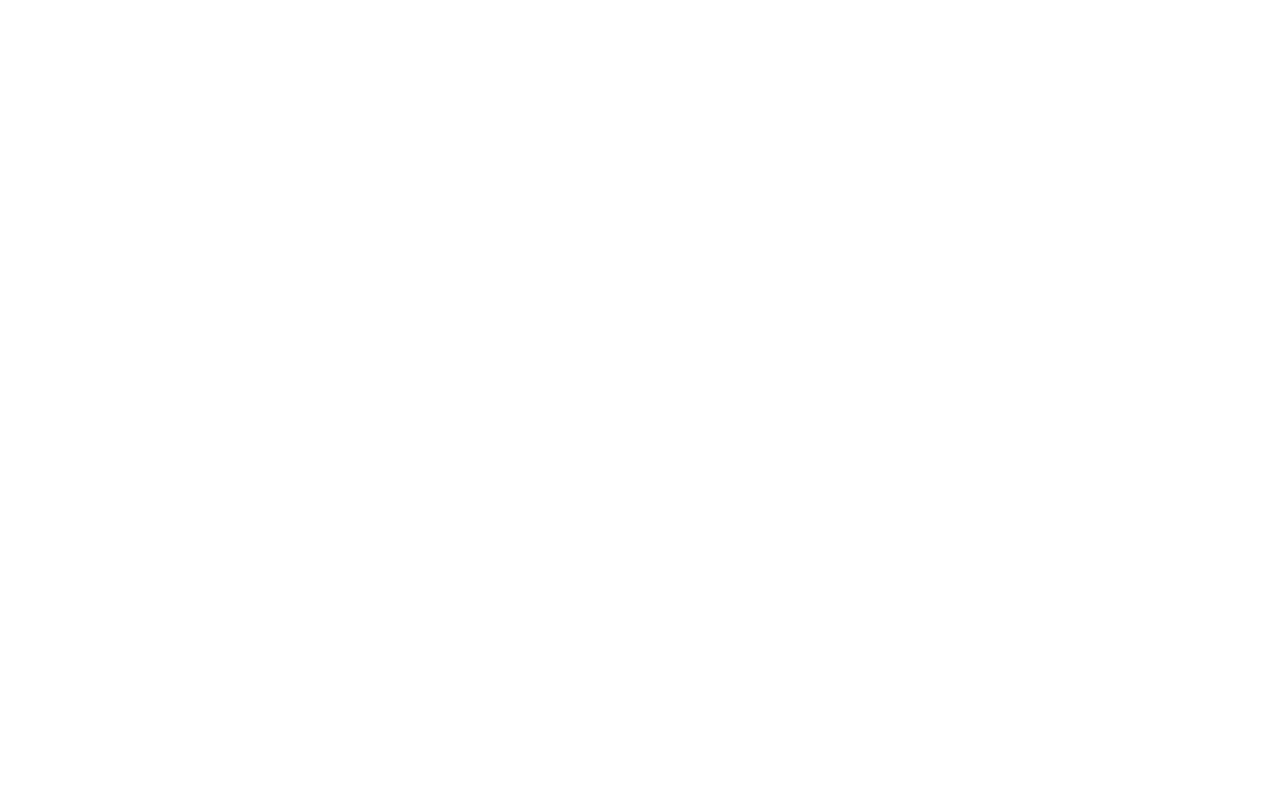
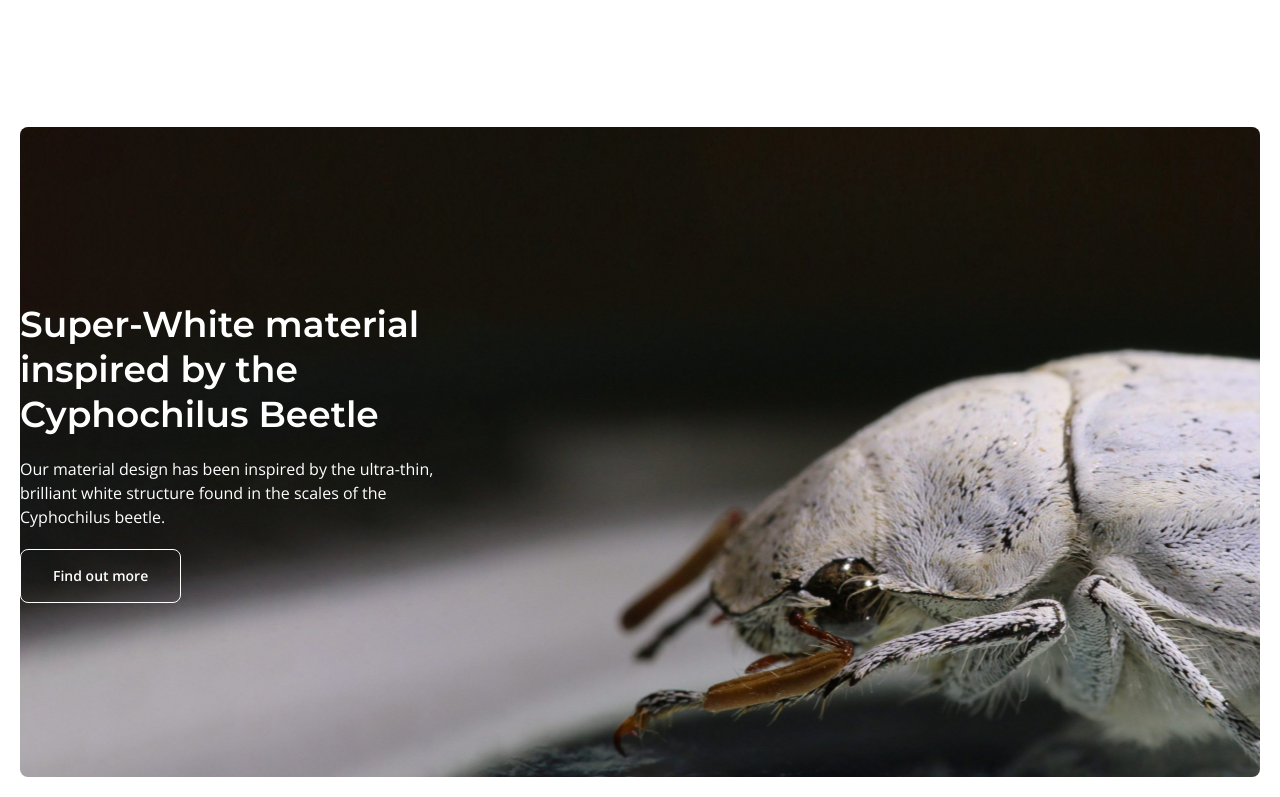
Before and after one commit to liamlyness97/seprify, a SvelteKit app: page / in a window 1280 px wide. Shown: the part 2344-3141 px from the top of the page. Before the commit the page ends 2491 px from the top, so only its background shows below. Built offline with nearby package versions, Linux system fonts and the light colour scheme.

Commit message:
Strap section added

```diff
--- /dev/null
+++ b/src/lib/components/Awards.svelte
@@ -0,0 +1,47 @@
+<div class="w-full py-32">
+	<div class="relative mx-auto grid max-w-5xl grid-cols-4 grid-rows-3 gap-10">
+		<div class="col-span-2">
+			<p class="font-display mb-5 text-pretty text-3xl font-semibold tracking-wide text-[#7FA1F8]">
+				Play a role in our efforts to improve the health of our planet
+			</p>
+			<p class="font-body text-lg font-semibold">
+				Functional ingredients produced from renewable resources
+			</p>
+		</div>
+		<div class="relative col-span-2 row-span-3">
+			<div
+				class="relative z-30 flex aspect-square w-[85%] items-center justify-center rounded-full bg-[#0C2D56] text-white"
+			>
+				<div class="w-2/3">
+					<p class="font-display mb-5 text-2xl font-semibold">Thinking of<br />the future</p>
+					<p class="font-body text-sm leading-loose">
+						We envision a future where products are created from functional ingredients produced
+						from renewable resources using sustainable and environmentally responsible processes.
+					</p>
+				</div>
+			</div>
+			<div
+				class="absolute right-0 top-[30%] z-20 aspect-square w-[75%] rounded-full bg-[#39375C] opacity-30"
+			></div>
+			<div
+				class="absolute bottom-0 left-[25%] z-30 aspect-square w-[40%] rounded-full bg-[#6B91D8] opacity-30"
+			></div>
+			<div
+				class="absolute -left-[25%] top-[30%] z-40 aspect-square w-[50%] rounded-full bg-[#5490BC] opacity-30"
+			></div>
+		</div>
+		<div class="col-span-2 row-span-2">
+			<div
+				class="relative z-40 ml-auto flex aspect-square w-[85%] items-center justify-center rounded-full bg-[#7FA1F8] text-[#0C2D56]"
+			>
+				<div class="w-2/3">
+					<p class="font-display mb-5 text-2xl font-semibold">Enriching<br />the planet</p>
+					<p class="font-body text-sm font-medium leading-loose">
+						We sell plant-based materials to enrich and promote the circular bioeconomy and
+						contribute to making the planet a healthier and safer place for generations to come.
+					</p>
+				</div>
+			</div>
+		</div>
+	</div>
+</div>
--- a/src/lib/components/Hero.svelte
+++ b/src/lib/components/Hero.svelte
@@ -1,3 +1,7 @@
+<script>
+	import Outline from './buttons/Outline.svelte';
+</script>
+
 <div
 	class="relative h-screen w-full rounded-lg bg-cover bg-no-repeat bg-blend-multiply"
 	style="background-image: url('/hero-bg.jpg'); background-color: rgba(72, 72, 83, 0.6);"
@@ -23,9 +27,6 @@
 		<p class="font-body text-xl text-white">
 			Enabling sustainable products – customer driven – performance focused
 		</p>
-		<a
-			class="font-body self-start rounded-lg border border-white px-8 py-4 text-sm font-semibold text-white"
-			href="/">Find out more</a
-		>
+		<Outline text="Find out more" url="/" />
 	</div>
 </div>
--- /dev/null
+++ b/src/lib/components/buttons/Outline.svelte
@@ -0,0 +1,8 @@
+<script lang="ts">
+	let { url, text }: { url: string; text: string } = $props();
+</script>
+
+<a
+	class="font-body inline-block self-start rounded-lg border border-white px-8 py-4 text-sm font-semibold text-white"
+	href={url}>{text}</a
+>
--- a/src/routes/+page.svelte
+++ b/src/routes/+page.svelte
@@ -1,56 +1,30 @@
 <script>
+	import Awards from '$lib/components/Awards.svelte';
 	import Hero from '$lib/components/Hero.svelte';
 	import Usp from '$lib/components/Usp.svelte';
+	import Outline from '$lib/components/buttons/Outline.svelte';
 </script>
 
 <Hero />
 
 <Usp />
 
-<div class="w-full py-32">
-	<div class="relative mx-auto grid max-w-5xl grid-cols-4 grid-rows-3 gap-10">
-		<div class="col-span-2">
-			<p class="font-display mb-5 text-pretty text-3xl font-semibold tracking-wide text-[#7FA1F8]">
-				Play a role in our efforts to improve the health of our planet
+<Awards />
+
+<div
+	class="h-[650px] w-full rounded-lg bg-cover bg-bottom bg-no-repeat"
+	style="background-image: url('/strap-bg.png')"
+>
+	<div class="mx-auto flex h-full max-w-7xl items-center">
+		<div class="flex w-[40%] flex-col gap-5 pr-14">
+			<p class="font-display text-4xl font-semibold leading-tight text-white">
+				Super-White material inspired by the Cyphochilus Beetle
 			</p>
-			<p class="font-body text-lg font-semibold">
-				Functional ingredients produced from renewable resources
+			<p class="font-body leading-normal text-white">
+				Our material design has been inspired by the ultra-thin, brilliant white structure found in
+				the scales of the Cyphochilus beetle.
 			</p>
-		</div>
-		<div class="relative col-span-2 row-span-3">
-			<div
-				class="relative z-30 flex aspect-square w-[85%] items-center justify-center rounded-full bg-[#0C2D56] text-white"
-			>
-				<div class="w-2/3">
-					<p class="font-display mb-5 text-2xl font-semibold">Thinking of<br />the future</p>
-					<p class="font-body text-sm leading-loose">
-						We envision a future where products are created from functional ingredients produced
-						from renewable resources using sustainable and environmentally responsible processes.
-					</p>
-				</div>
-			</div>
-			<div
-				class="absolute right-0 top-[30%] z-20 aspect-square w-[75%] rounded-full bg-[#39375C] opacity-30"
-			></div>
-			<div
-				class="absolute bottom-0 left-[25%] z-30 aspect-square w-[40%] rounded-full bg-[#6B91D8] opacity-30"
-			></div>
-			<div
-				class="absolute -left-[25%] top-[30%] z-40 aspect-square w-[50%] rounded-full bg-[#5490BC] opacity-30"
-			></div>
-		</div>
-		<div class="col-span-2 row-span-2">
-			<div
-				class="relative z-40 ml-auto flex aspect-square w-[85%] items-center justify-center rounded-full bg-[#7FA1F8] text-[#0C2D56]"
-			>
-				<div class="w-2/3">
-					<p class="font-display mb-5 text-2xl font-semibold">Enriching<br />the planet</p>
-					<p class="font-body text-sm font-medium leading-loose">
-						We sell plant-based materials to enrich and promote the circular bioeconomy and
-						contribute to making the planet a healthier and safer place for generations to come.
-					</p>
-				</div>
-			</div>
+			<Outline text="Find out more" url="/" />
 		</div>
 	</div>
 </div>
```
Also changed, not shown: static/strap-bg.png (added).
